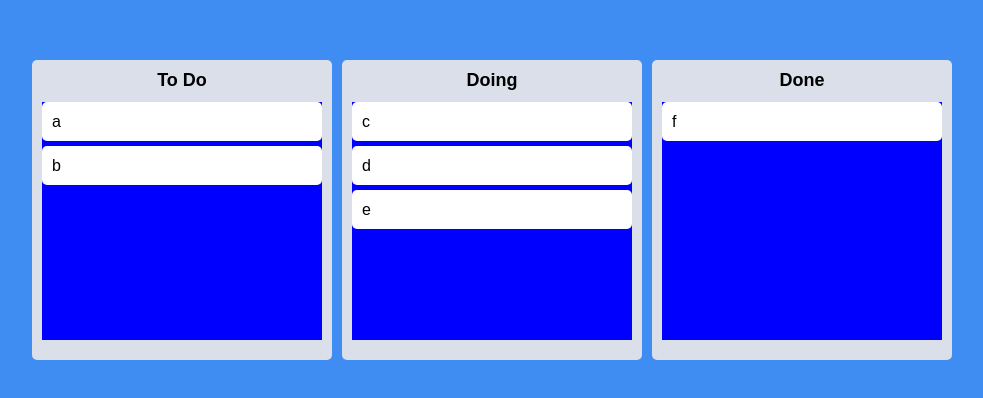
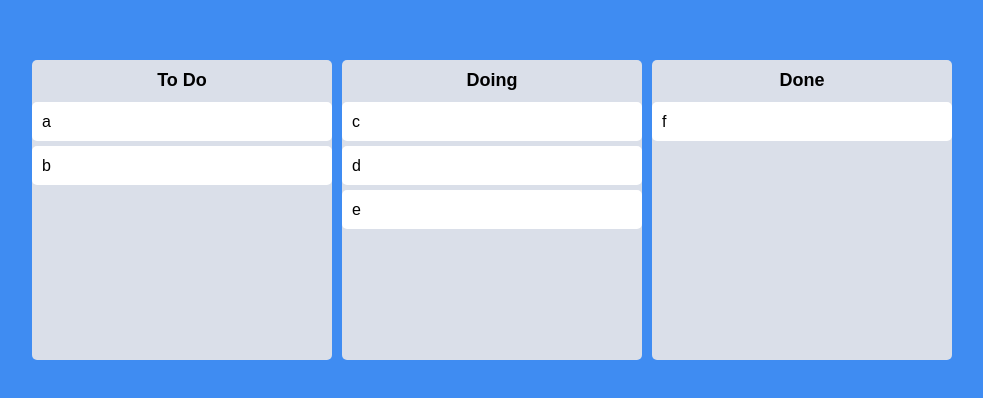
Before and after one commit to zeronedev/react-dnd-v2202, a React (Create React App) app: page / in a window 1280 px wide. Shown: the part 190-588 px from the top of the page, without its empty margins (148-1131 px from the left). Built offline with nearby package versions, Linux system fonts and the light colour scheme.

Commit message:
#6.12 Final Styles: 드래그시 배경색 변경

```diff
--- a/src/Components/Board.tsx
+++ b/src/Components/Board.tsx
@@ -4,13 +4,13 @@
 
 const Wrapper = styled.div`
   width: 300px;
-  padding: 20px 10px;
   padding-top: 10px;
   background-color: ${(props) => props.theme.boardColor};
   border-radius: 5px;
   min-height: 300px;
   display: flex;
   flex-direction: column;
+  overflow: hidden;
 `;
 
 const Title = styled.h2`
@@ -27,7 +27,11 @@
 
 const Area = styled.div<IAreaProps>`
   background-color: ${(props) =>
-    props.isDraggingOver ? "pink" : props.isDraggingFromThis ? "red" : "blue"};
+    props.isDraggingOver
+      ? "#dfe6e9"
+      : props.isDraggingFromThis
+      ? "#b2bec3"
+      : "transparent"};
   flex-grow: 1;
   transition: background-color 0.3s ease-in-out;
 `;
--- a/src/Components/DragabbleCard.tsx
+++ b/src/Components/DragabbleCard.tsx
@@ -2,11 +2,14 @@
 import { Draggable } from "react-beautiful-dnd";
 import styled from "styled-components";
 
-const Card = styled.div`
+const Card = styled.div<{ isDragging: boolean }>`
   padding: 10px 10px;
   margin-bottom: 5px;
   border-radius: 5px;
-  background-color: ${(props) => props.theme.cardColor};
+  background-color: ${(props) =>
+    props.isDragging ? "#e4f2ff" : props.theme.cardColor};
+  box-shadow: ${(props) =>
+    props.isDragging ? "0px 2px 5px rgba(0, 0, 0, 0.05)" : "none"};
 `;
 
 interface IDragabbleCardProps {
@@ -18,8 +21,9 @@
   console.log(toDo, "has been rendered");
   return (
     <Draggable key={toDo} draggableId={toDo} index={index}>
-      {(magic) => (
+      {(magic, snapshot) => (
         <Card
+          isDragging={snapshot.isDragging}
           ref={magic.innerRef}
           {...magic.draggableProps}
           {...magic.dragHandleProps}
```
